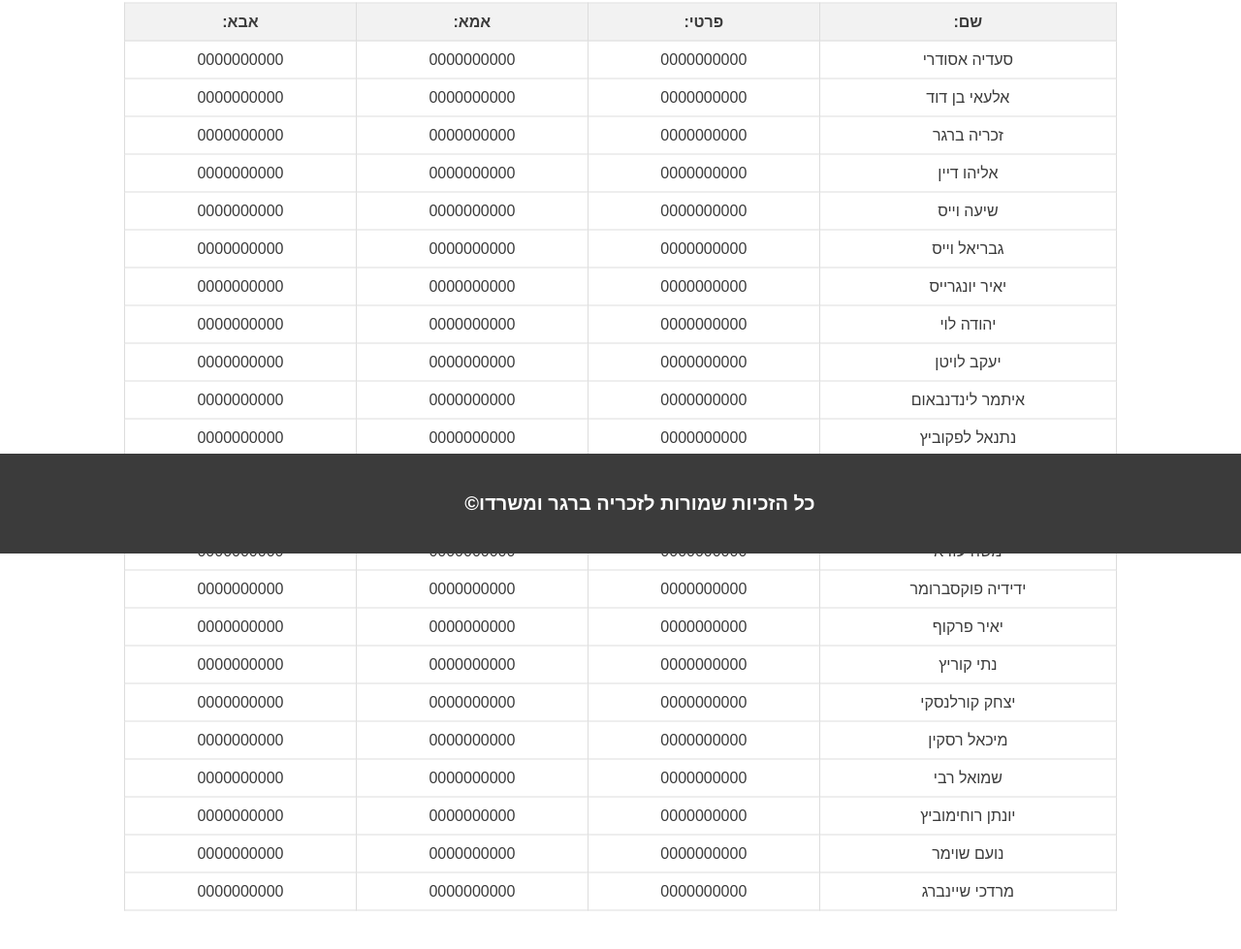
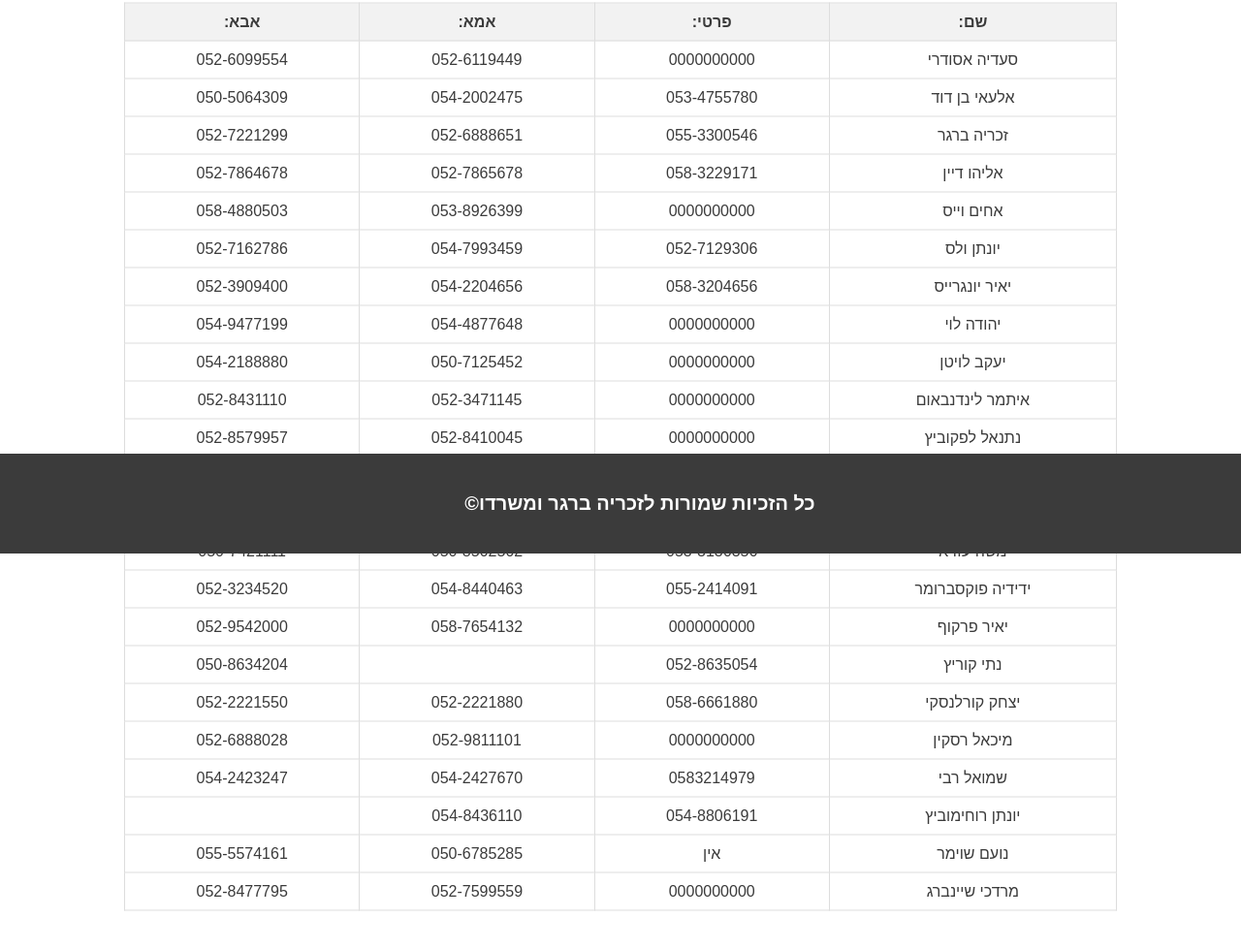
Before and after one commit to zachberger1/Class-Web, a plain HTML site: page contact.html in a window 1280 px wide. Shown: the part 229-1208 px from the top of the page at 97% size. Before the commit the page ends 1169 px from the top, so only its background shows below. Drawn offline with Linux system fonts and the light colour scheme.

Commit message:
חיחח

```diff
--- a/contact.html
+++ b/contact.html
@@ -143,7 +143,7 @@ th {
         </nav>
     </header>
 
-
+   <div class="table-div" >
         <table class="centered" dir="rtl">
             <thead>
                 <tr>
@@ -158,146 +158,147 @@ th {
                 <tr>
                     <td class="name-column">סעדיה אסודרי</td>
                     <td>0000000000</td>
-                    <td>0000000000</td>
-                    <td>0000000000</td>
+                    <td>052-6119449</td>
+                    <td>052-6099554</td>
                 </tr>
                 <tr>
                     <td class="name-column">אלעאי בן דוד</td>
-                    <td>0000000000</td>
-                    <td>0000000000</td>
-                    <td>0000000000</td>
+                    <td>053-4755780</td>
+                    <td>054-2002475</td>
+                    <td>050-5064309</td>
                 </tr>
                 <tr>
                     <td class="name-column">זכריה ברגר</td>
-                    <td>0000000000</td>
-                    <td>0000000000</td>
-                    <td>0000000000</td>
+                    <td>055-3300546</td>
+                    <td>052-6888651</td>
+                    <td>052-7221299</td>
                 </tr>
                 <tr>
                     <td class="name-column">אליהו דיין</td>
+                    <td>058-3229171</td>
+                    <td>052-7865678</td>
+                    <td>052-7864678</td>
+                </tr>
+
+                <tr>
+                    <td class="name-column">אחים וייס</td>
                     <td>0000000000</td>
-                    <td>0000000000</td>
-                    <td>0000000000</td>
+                    <td>053-8926399</td>
+                    <td>058-4880503</td>
                 </tr>
                 <tr>
-                    <td class="name-column">שיעה וייס</td>
-                    <td>0000000000</td>
-                    <td>0000000000</td>
-                    <td>0000000000</td>
-                </tr>
-                <tr>
-                    <td class="name-column">גבריאל וייס</td>
-                    <td>0000000000</td>
-                    <td>0000000000</td>
-                    <td>0000000000</td>
+                    <td class="name-column">יונתן ולס</td>
+                    <td>052-7129306</td>
+                    <td>054-7993459</td>
+                    <td>052-7162786</td>
                 </tr>
                 <tr>
                     <td class="name-column">יאיר יונגרייס</td>
-                    <td>0000000000</td>
-                    <td>0000000000</td>
-                    <td>0000000000</td>
+                    <td>058-3204656</td>
+                    <td>054-2204656</td>
+                    <td>052-3909400</td>
                 </tr>
                 <tr>
                     <td class="name-column">יהודה לוי</td>
                     <td>0000000000</td>
-                    <td>0000000000</td>
-                    <td>0000000000</td>
+                    <td>054-4877648</td>
+                    <td>054-9477199</td>
                 </tr>
                 <tr>
                     <td class="name-column">יעקב לויטן</td>
                     <td>0000000000</td>
-                    <td>0000000000</td>
-                    <td>0000000000</td>
+                    <td>050-7125452</td>
+                    <td>054-2188880</td>
                 </tr>
                 <tr>
                     <td class="name-column">איתמר לינדנבאום</td>
                     <td>0000000000</td>
-                    <td>0000000000</td>
-                    <td>0000000000</td>
+                    <td>052-3471145</td>
+                    <td>052-8431110</td>
                 </tr>
                 <tr>
                     <td class="name-column">נתנאל לפקוביץ</td>
                     <td>0000000000</td>
-                    <td>0000000000</td>
-                    <td>0000000000</td>
+                    <td>052-8410045</td>
+                    <td>052-8579957</td>
                 </tr>
                 <tr>
                     <td class="name-column">אורי סורוצין</td>
                     <td>0000000000</td>
                     <td>0000000000</td>
-                    <td>0000000000</td>
+                    <td>050-4441622</td>
                 </tr>
                 <tr>
                     <td class="name-column">אביהו סיבוני</td>
                     <td>0000000000</td>
-                    <td>0000000000</td>
-                    <td>0000000000</td>
+                    <td>054-7215475</td>
+                    <td>050-9469000</td>
                 </tr>
                 <tr>
                     <td class="name-column">משה עזרא</td>
-                    <td>0000000000</td>
-                    <td>0000000000</td>
-                    <td>0000000000</td>
+                    <td>053-3136356</td>
+                    <td>050-8562562</td>
+                    <td>050-7421111</td>
                 </tr>
                 <tr>
                     <td class="name-column">ידידיה פוקסברומר</td>
-                    <td>0000000000</td>
-                    <td>0000000000</td>
-                    <td>0000000000</td>
+                    <td>055-2414091</td>
+                    <td>054-8440463</td>
+                    <td>052-3234520</td>
                 </tr>
                 <tr>
                     <td class="name-column">יאיר פרקוף</td>
                     <td>0000000000</td>
-                    <td>0000000000</td>
-                    <td>0000000000</td>
+                    <td>058-7654132</td>
+                    <td>052-9542000</td>
                 </tr>
                 <tr>
                     <td class="name-column">נתי קוריץ</td>
-                    <td>0000000000</td>
-                    <td>0000000000</td>
-                    <td>0000000000</td>
+                    <td>052-8635054</td>
+                    <td> </td>
+                    <td>050-8634204</td>
                 </tr>
                 <tr>
                     <td class="name-column">יצחק קורלנסקי</td>
-                    <td>0000000000</td>
-                    <td>0000000000</td>
-                    <td>0000000000</td>
+                    <td>058-6661880</td>
+                    <td>052-2221880</td>
+                    <td>052-2221550</td>
                 </tr>
                 <tr>
                     <td class="name-column">מיכאל רסקין</td>
                     <td>0000000000</td>
-                    <td>0000000000</td>
-                    <td>0000000000</td>
+                    <td>052-9811101</td>
+                    <td>052-6888028</td>
                 </tr>
                 <tr>
                     <td class="name-column">שמואל רבי</td>
-                    <td>0000000000</td>
-                    <td>0000000000</td>
-                    <td>0000000000</td>
+                    <td>0583214979</td>
+                    <td>054-2427670</td>
+                    <td>054-2423247</td>
                 </tr>
                 <tr>
                     <td class="name-column">יונתן רוחימוביץ</td>
-                    <td>0000000000</td>
-                    <td>0000000000</td>
-                    <td>0000000000</td>
+                    <td>054-8806191</td>
+                    <td>054-8436110</td>
+                    <td></td>
                 </tr>
                 <tr>
                     <td class="name-column">נועם שוימר</td>
-                    <td>0000000000</td>
-                    <td>0000000000</td>
-                    <td>0000000000</td>
+                    <td>אין</td>
+                    <td>050-6785285</td>
+                    <td>055-5574161</td>
                 </tr>
                 <tr>
                     <td class="name-column">מרדכי שיינברג</td>
                     <td>0000000000</td>
-                    <td>0000000000</td>
-                    <td>0000000000</td>
+                    <td>052-7599559</td>
+                    <td>052-8477795</td>
                 </tr>
 
 
             </tbody>
         </table>
-
+    </div>
 
     <footer class="footer">
         <center>
--- a/style.css
+++ b/style.css
@@ -84,7 +84,7 @@ nav ul li:hover {
 table {
     border-collapse: collapse;
     width: 80%;
-    margin: auto;
+
     margin-top: 300px;
     margin-bottom: 650px;
 
@@ -109,3 +109,8 @@ th {
 .name-column {
     text-align: center;
 }
+
+.table-div{
+
+    margin-bottom: 1280px;
+}
```
Also changed, not shown: paeper.html (deleted, +0 -83 lines), 1 other file.
